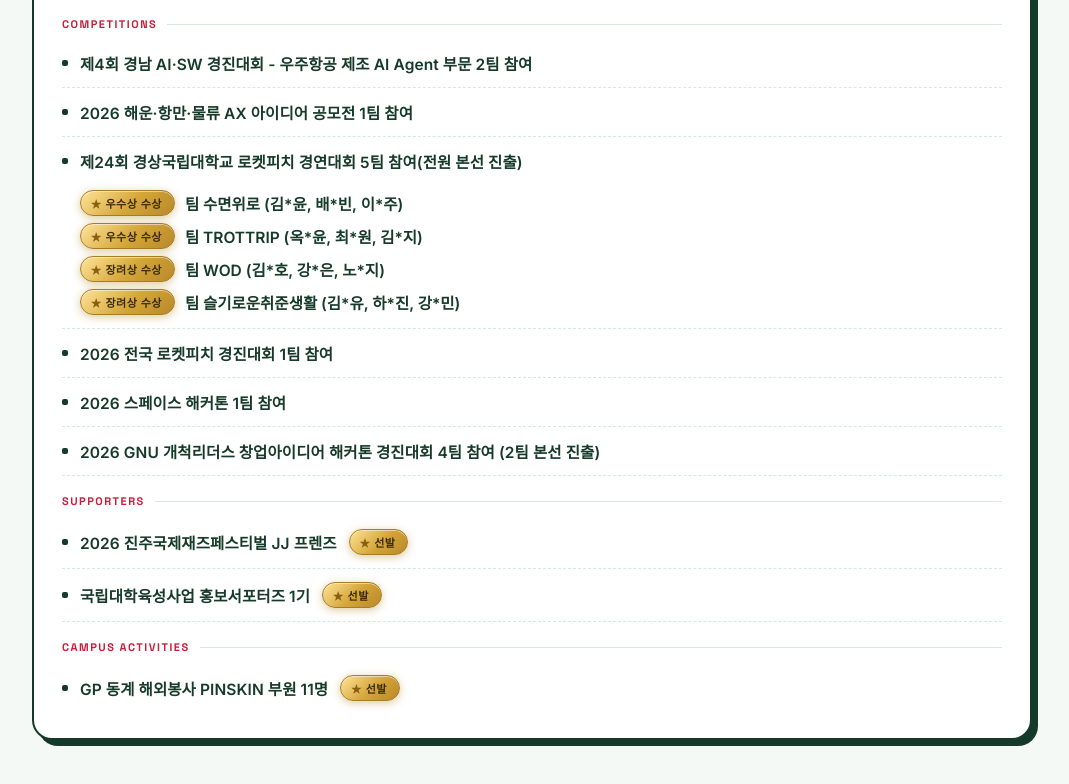
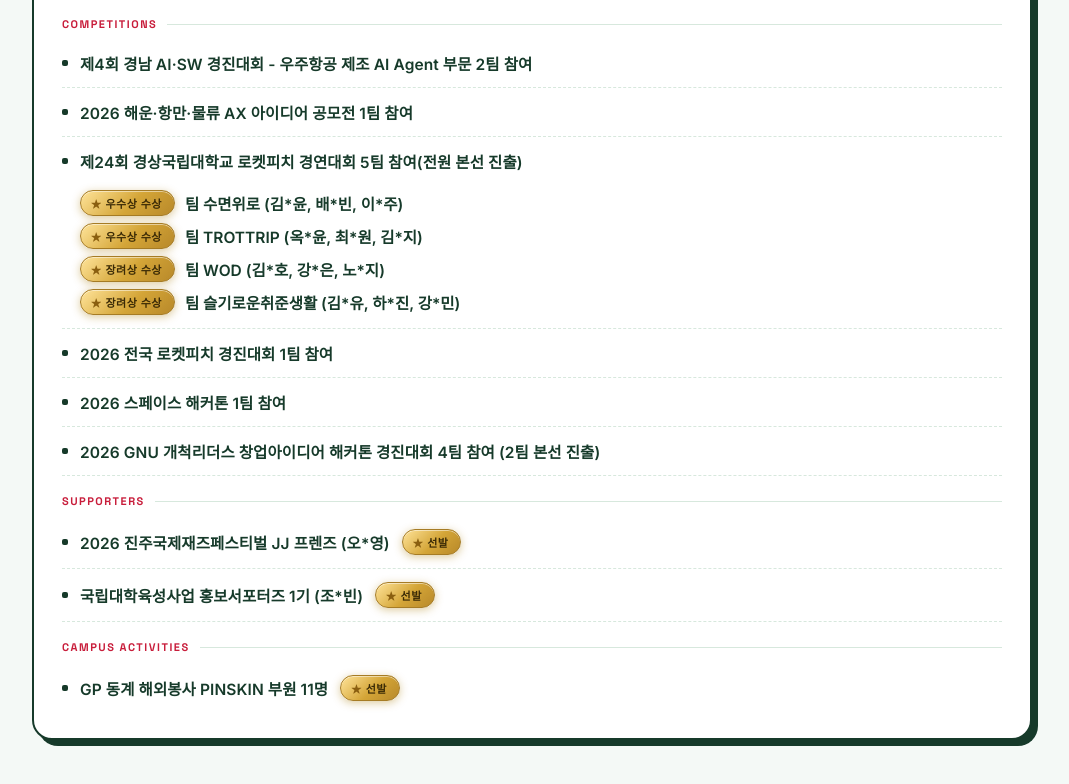
Before and after one commit to again8733-ops/pinskin, a plain HTML site: page awards.html in a window 1280 px wide. Shown: the part 5131-5915 px from the top of the page, without its empty margins (108-1177 px from the left). Drawn offline with Linux system fonts and the light colour scheme.

Commit message:
26-2 수상기록: Supporters 2건에 선발자 이름 추가
Co-Authored-By: Claude Sonnet 5 <noreply@anthropic.com>
Claude-Session: https://claude.ai/code/session_01GCA4BUKPbpTAXWWjqPE4Zw

```diff
--- a/awards.html
+++ b/awards.html
@@ -383,8 +383,8 @@
           <div class="aw-row"><span class="aw-bullet"></span><span class="aw-name">2026 스페이스 해커톤 1팀 참여</span></div>
           <div class="aw-row"><span class="aw-bullet"></span><span class="aw-name">2026 GNU 개척리더스 창업아이디어 해커톤 경진대회 4팀 참여 (2팀 본선 진출)</span></div>
           <div class="aw-group">Supporters</div>
-          <div class="aw-row"><span class="aw-bullet"></span><span class="aw-name">2026 진주국제재즈페스티벌 JJ 프렌즈</span><span class="aw-tag">선발</span></div>
-          <div class="aw-row"><span class="aw-bullet"></span><span class="aw-name">국립대학육성사업 홍보서포터즈 1기</span><span class="aw-tag">선발</span></div>
+          <div class="aw-row"><span class="aw-bullet"></span><span class="aw-name">2026 진주국제재즈페스티벌 JJ 프렌즈 (오*영)</span><span class="aw-tag">선발</span></div>
+          <div class="aw-row"><span class="aw-bullet"></span><span class="aw-name">국립대학육성사업 홍보서포터즈 1기 (조*빈)</span><span class="aw-tag">선발</span></div>
           <div class="aw-group">Campus Activities</div>
           <div class="aw-row"><span class="aw-bullet"></span><span class="aw-name">GP 동계 해외봉사 PINSKIN 부원 11명</span><span class="aw-tag">선발</span></div>
         </div>
```
